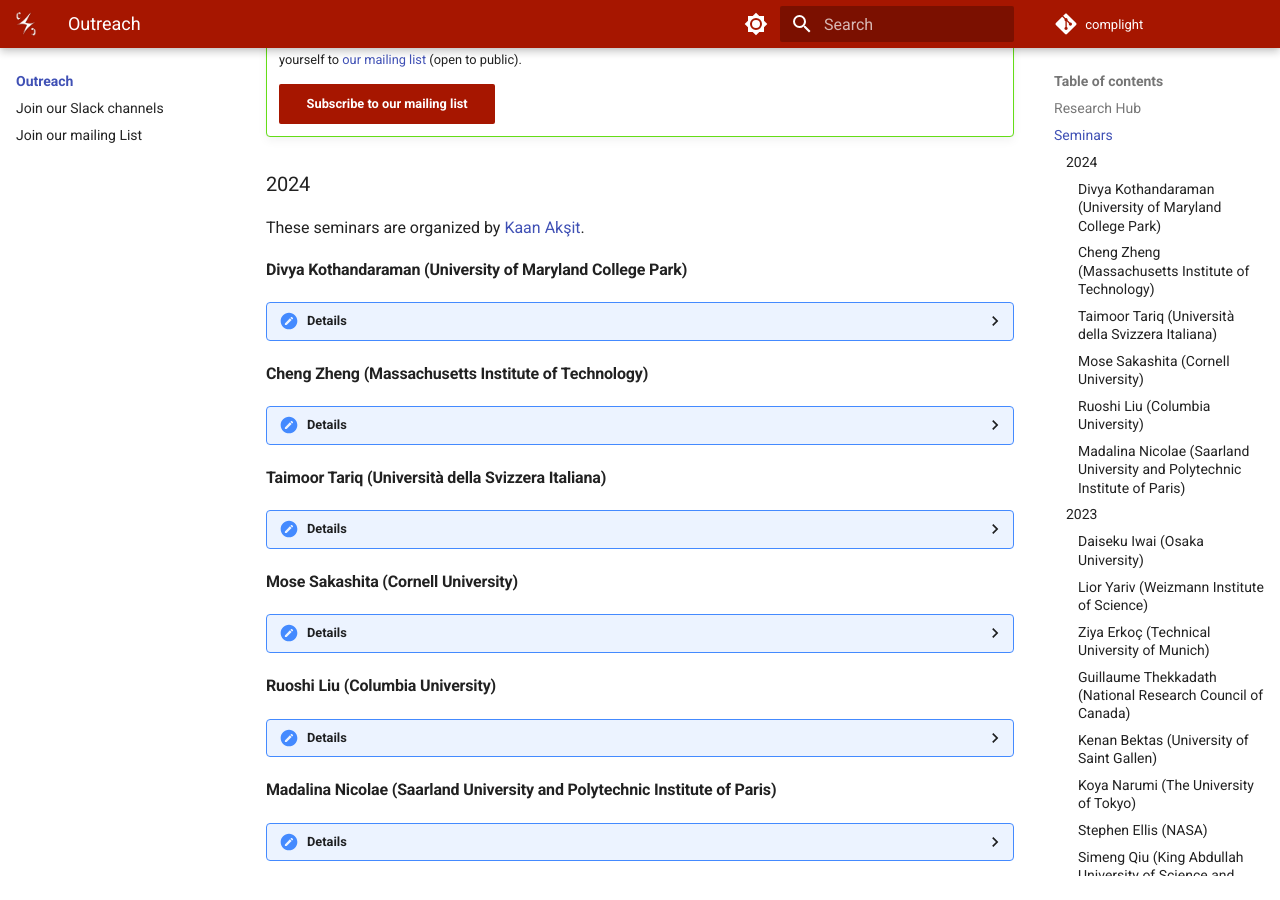
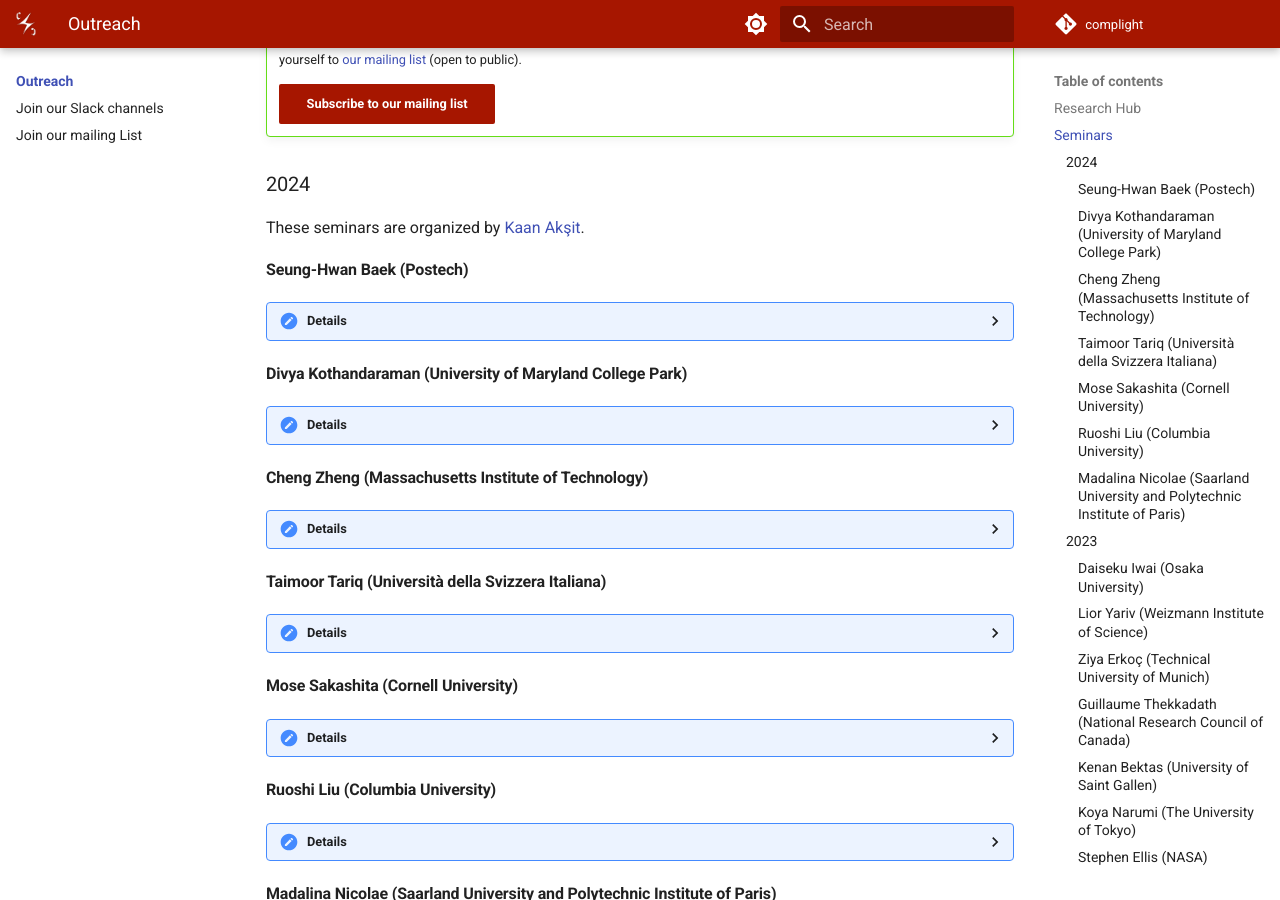
Before and after one commit to complight/complight.github.io, an MkDocs documentation site: the page built from docs/outreach/index.md, in a window 1280 px wide and 900 px high, scrolled down 1017 px. Built offline with MkDocs 1.6.1 and Material for MkDocs 9.7.7, drawn with Linux system fonts in a browser that asks for light colours.

Commit message:
Updating the outreach page.

```diff
--- a/docs/outreach/index.md
+++ b/docs/outreach/index.md
@@ -34,6 +34,18 @@ Overall, seminars are a blend of internal and external presenters.
 
 ### 2024
 These seminars are organized by [Kaan Akşit](https://kaanaksit.com).
+
+
+#### Seung-Hwan Baek (Postech)
+??? Details
+    **Date:**
+    20th March 2024
+
+    **Presenter:** [Seung-Hwan Baek](https://sites.google.com/view/shbaek/), Assistant Professor at POSTECH
+
+    **Title:** High-dimensional Visual Computing
+
+    **Watch:** [Recording (Password protected)](https://liveuclac-my.sharepoint.com/:v:/g/personal/ucackak_ucl_ac_uk/EdXrrkYoRnREpYKpNmc_6tgBgfcjOFAizCMyHEjuR1406Q?e=qfEBFp)
 
 
 #### Divya Kothandaraman (University of Maryland College Park)
```
